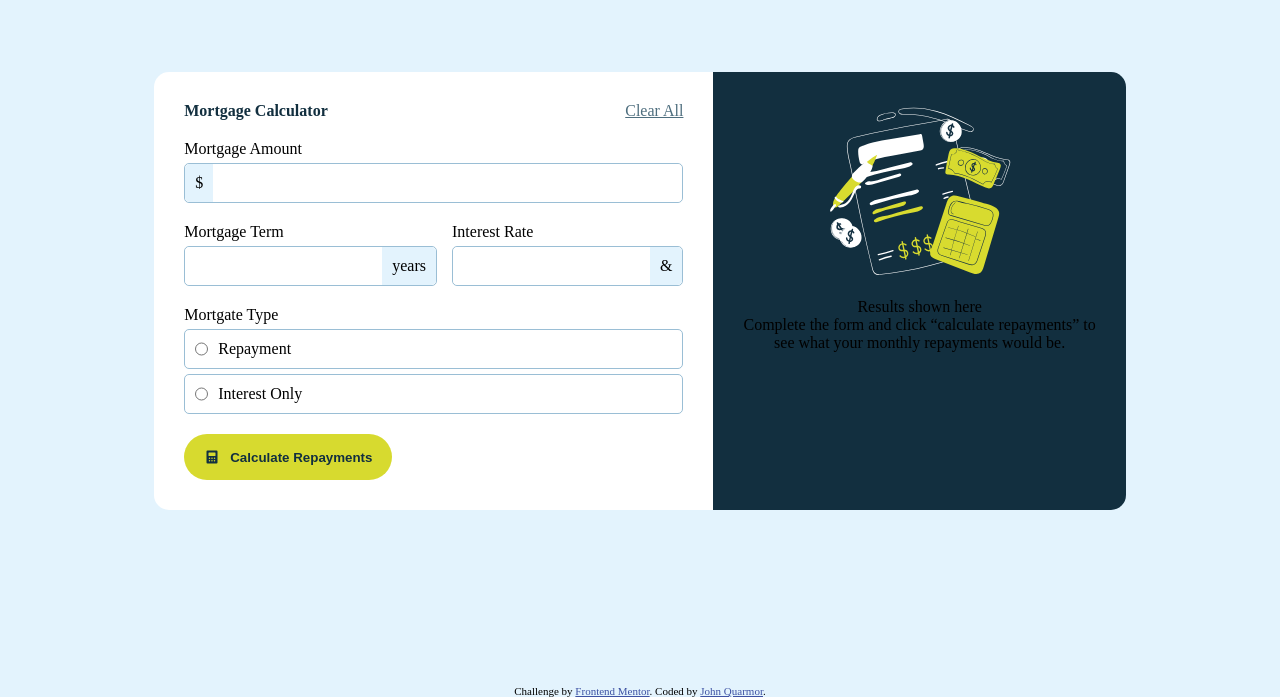
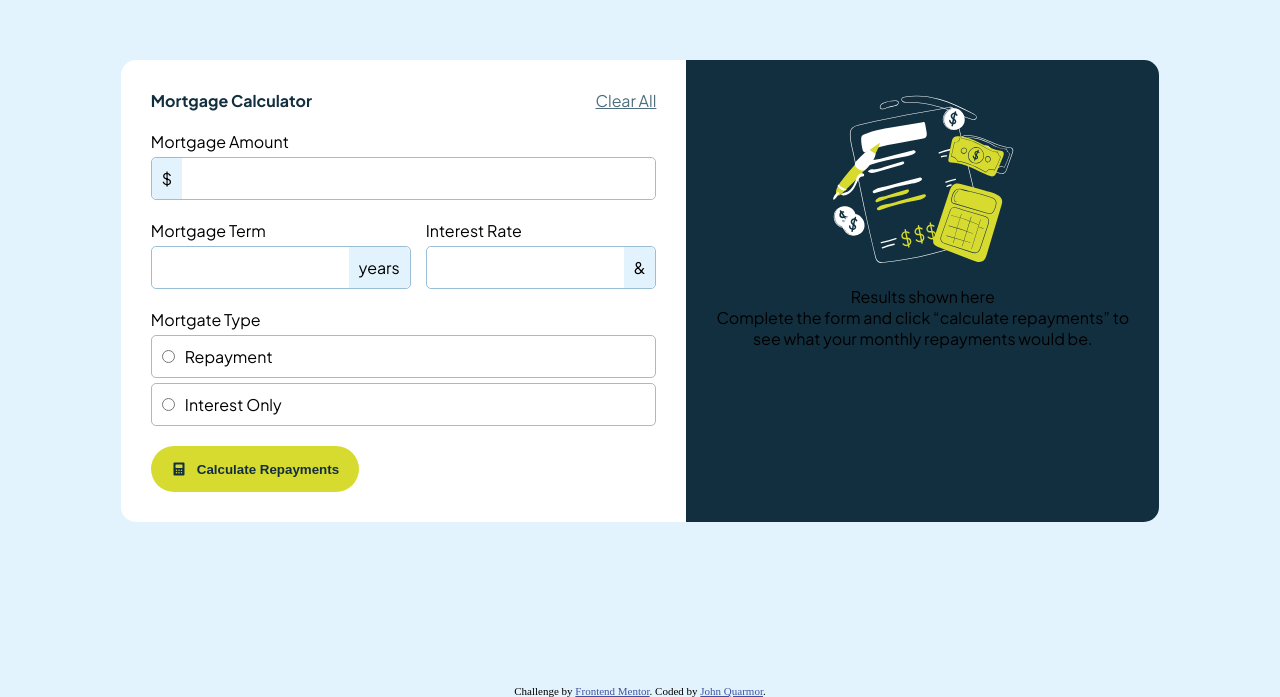
Before and after one commit to romrauq/mortgage-repayment-calculator, a plain HTML site: page index.html in a window 1280 px wide. Shown: the part 103-800 px from the top of the page. Drawn offline with Linux system fonts and the light colour scheme.

Commit message:
Set main container font family.

```diff
--- a/resources/css/styles.css
+++ b/resources/css/styles.css
@@ -26,6 +26,7 @@ body {
 	background-color: var(--Slate-100);
 }
 .main-container {
+	font-family: Plus Jakarta Sans;
 	font-size: 16px;
 	margin: auto 0;
 	display: flex;
```
